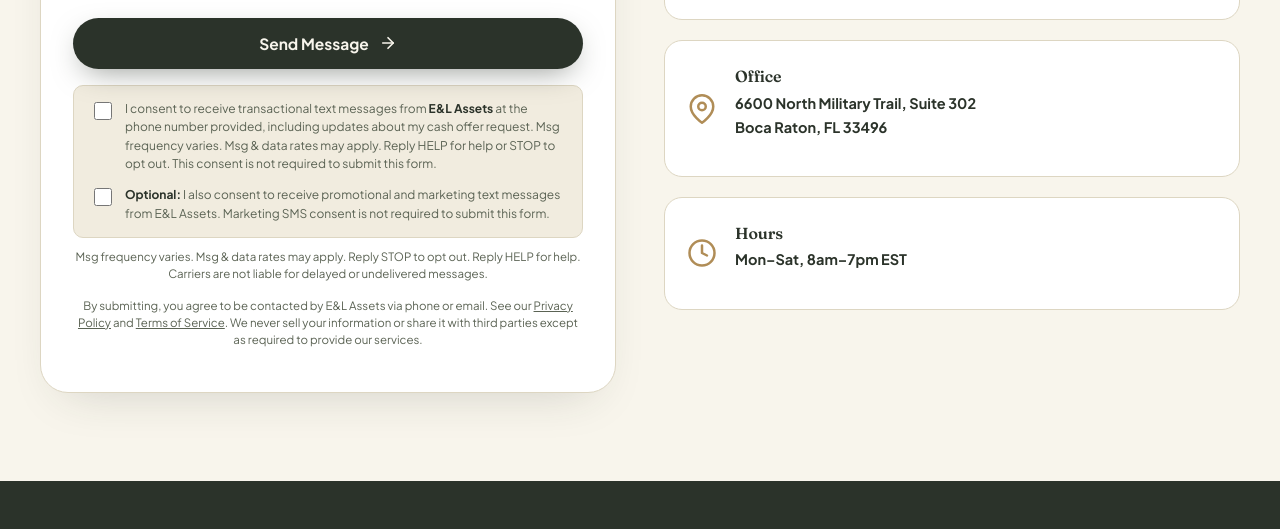
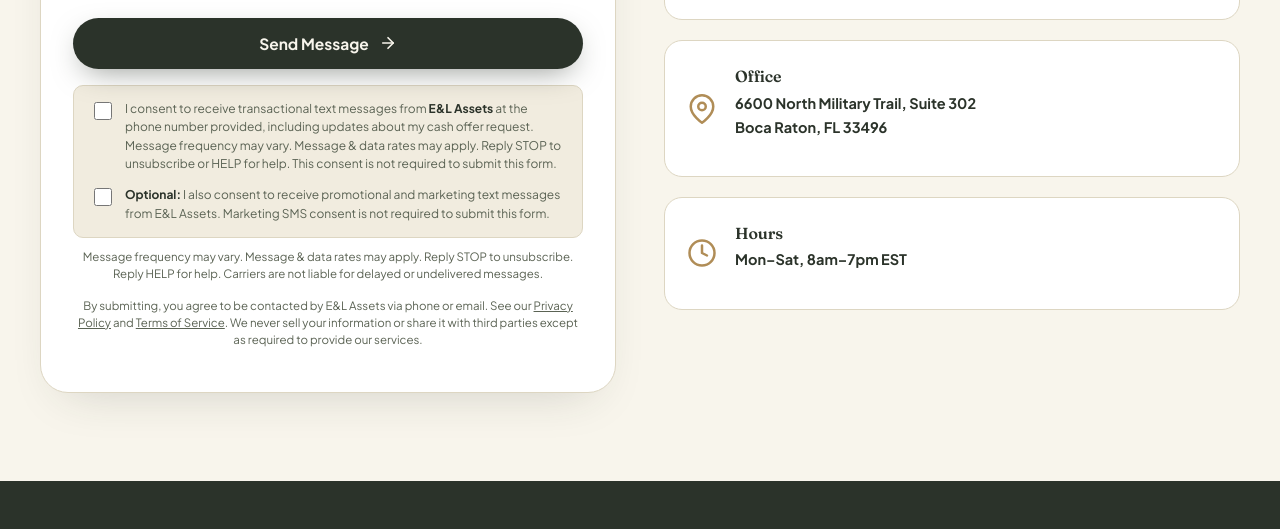
Before and after one commit to frantz-design/https-github.com-yourname-home-sweet-pics, a website built with Vite: page contact.html in a window 1280 px wide. Shown: the part 1043-1572 px from the top of the page. Built offline with nearby package versions, Linux system fonts and the light colour scheme; a script that the page names is missing.

Commit message:
Fix form SMS wording: Message frequency may vary, unsubscribe, Message data rates

```diff
--- a/contact.html
+++ b/contact.html
@@ -88,14 +88,14 @@
                   <div class="sms-consent">
             <div class="sms-consent-item">
               <input type="checkbox" id="sms-transactional" name="sms_transactional">
-              <label for="sms-transactional">I consent to receive transactional text messages from <strong>E&amp;L Assets</strong> at the phone number provided, including updates about my cash offer request. Msg frequency varies. Msg &amp; data rates may apply. Reply HELP for help or STOP to opt out. This consent is not required to submit this form.</label>
+              <label for="sms-transactional">I consent to receive transactional text messages from <strong>E&amp;L Assets</strong> at the phone number provided, including updates about my cash offer request. Message frequency may vary. Message &amp; data rates may apply. Reply STOP to unsubscribe or HELP for help. This consent is not required to submit this form.</label>
             </div>
             <div class="sms-consent-item">
               <input type="checkbox" id="sms-promotional" name="sms_promotional">
               <label for="sms-promotional"><strong>Optional:</strong> I also consent to receive promotional and marketing text messages from E&amp;L Assets. Marketing SMS consent is not required to submit this form.</label>
             </div>
           </div>
-          <p class="fine" style="margin-top:10px; text-align:center; font-size:11.5px;">Msg frequency varies. Msg &amp; data rates may apply. Reply STOP to opt out. Reply HELP for help. Carriers are not liable for delayed or undelivered messages.</p>
+          <p class="fine" style="margin-top:10px; text-align:center; font-size:11.5px;">Message frequency may vary. Message &amp; data rates may apply. Reply STOP to unsubscribe. Reply HELP for help. Carriers are not liable for delayed or undelivered messages.</p>
           <p class="fine">By submitting, you agree to be contacted by E&amp;L Assets via phone or email. See our <a href="privacy.html">Privacy Policy</a> and <a href="terms.html">Terms of Service</a>. We never sell your information or share it with third parties except as required to provide our services.</p>
         </form>
       </div>
--- a/index.html
+++ b/index.html
@@ -147,14 +147,14 @@
                   <div class="sms-consent">
             <div class="sms-consent-item">
               <input type="checkbox" id="sms-transactional" name="sms_transactional">
-              <label for="sms-transactional">I consent to receive transactional text messages from <strong>E&amp;L Assets</strong> at the phone number provided, including updates about my cash offer request. Msg frequency varies. Msg &amp; data rates may apply. Reply HELP for help or STOP to opt out. This consent is not required to submit this form.</label>
+              <label for="sms-transactional">I consent to receive transactional text messages from <strong>E&amp;L Assets</strong> at the phone number provided, including updates about my cash offer request. Message frequency may vary. Message &amp; data rates may apply. Reply STOP to unsubscribe or HELP for help. This consent is not required to submit this form.</label>
             </div>
             <div class="sms-consent-item">
               <input type="checkbox" id="sms-promotional" name="sms_promotional">
               <label for="sms-promotional"><strong>Optional:</strong> I also consent to receive promotional and marketing text messages from E&amp;L Assets. Marketing SMS consent is not required to submit this form.</label>
             </div>
           </div>
-          <p class="fine" style="margin-top:10px; text-align:center; font-size:11.5px;">Msg frequency varies. Msg &amp; data rates may apply. Reply STOP to opt out. Reply HELP for help. Carriers are not liable for delayed or undelivered messages.</p>
+          <p class="fine" style="margin-top:10px; text-align:center; font-size:11.5px;">Message frequency may vary. Message &amp; data rates may apply. Reply STOP to unsubscribe. Reply HELP for help. Carriers are not liable for delayed or undelivered messages.</p>
           <p class="fine">By submitting, you agree to be contacted by E&amp;L Assets via phone or email. See our <a href="privacy.html">Privacy Policy</a> and <a href="terms.html">Terms of Service</a>. We never sell your information or share it with third parties except as required to provide our services.</p>
         </form>
       </div>
```
Also changed, not shown: sell-your-house.html (+2 -2 lines).
